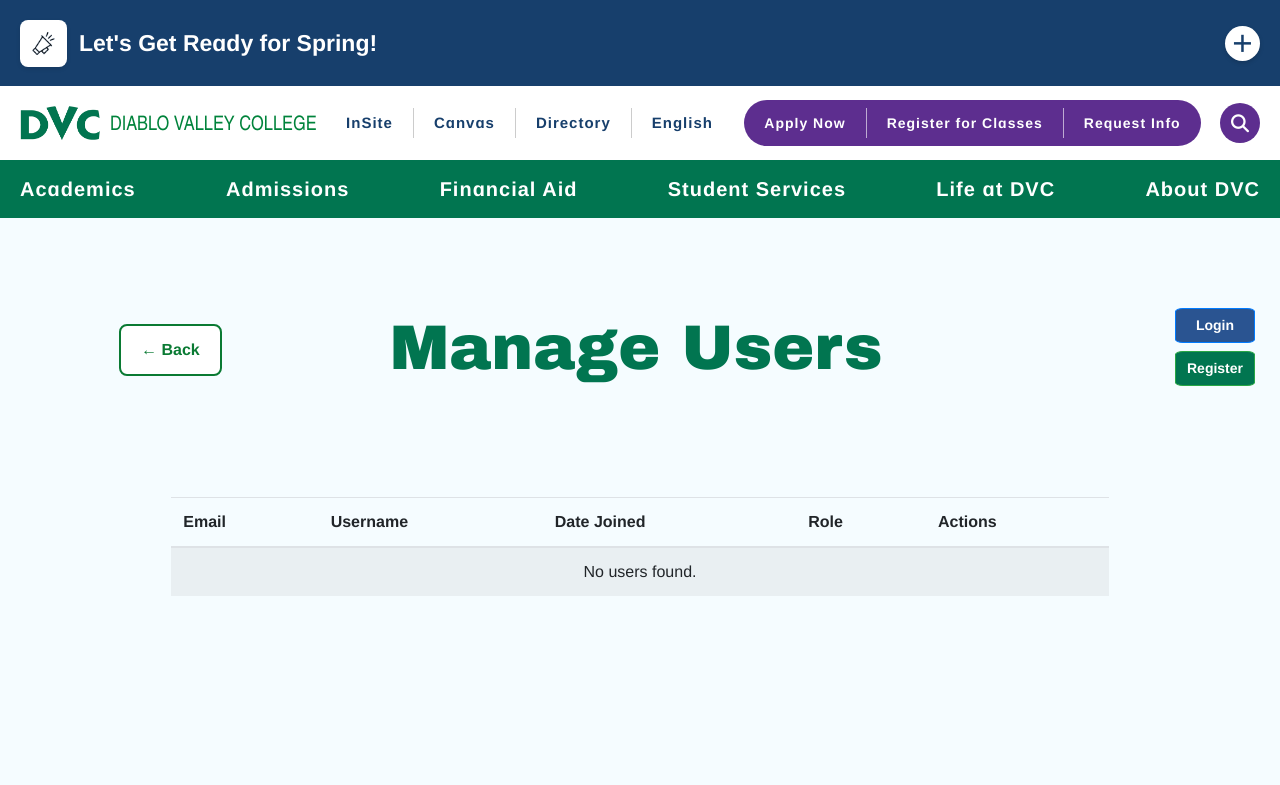
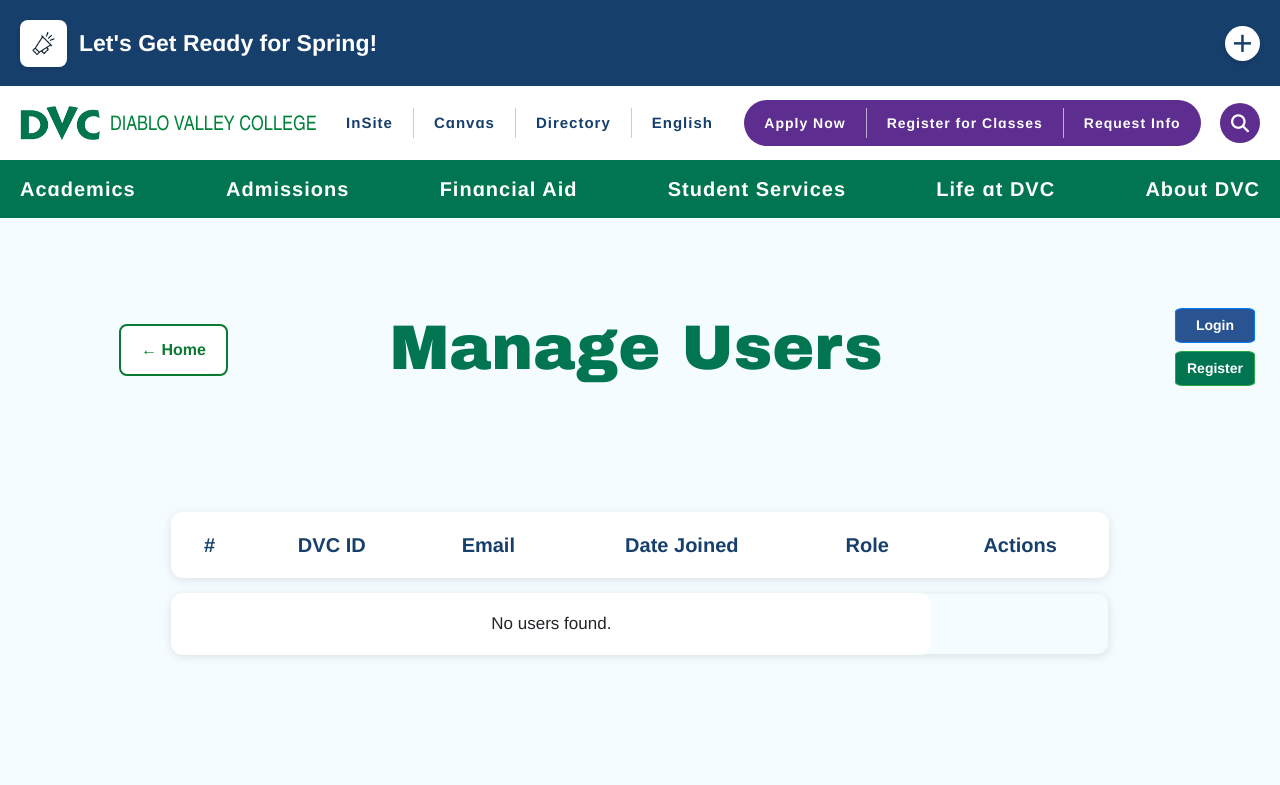
Before and after one commit to NoNameCoder2806/DVC-Events-Radar, a Django app: page /manage-users/ in a window 1280 px wide. Shown: the top 785 px of the page. Run offline with Django 5.2, Linux system fonts and the light colour scheme; some libraries are stand-ins or nearby versions.

Commit message:
Fixed the manage user page. But the modals don't have

```diff
--- a/myapp/templates/manage_users.html
+++ b/myapp/templates/manage_users.html
@@ -3,10 +3,16 @@
 
 {% block page_title %}
 <div class="page-header-title-wrapper">
-    <button type="button" class="user-back-btn" onclick="history.back()">← Back</button>
+    <button type="button" class="user-back-btn" id="backBtn">← Home</button>
 
     <span class="page-title">Manage Users</span>
 </div>
+
+<script>
+document.getElementById('backBtn').addEventListener('click', function() {
+    window.location.href = "{% url 'home' %}";
+});
+</script>
 {% endblock %}
 
 {% block content %}
@@ -26,13 +32,15 @@
 "></div>
 
 <div class="d-flex justify-content-center mt-5">
-    <div class="w-75">
+    <div class="w-75 user-table-wrapper">
+        <div class="white-box">
             <!-- Users table -->
             <table class="table table-striped">
                 <thead>
                     <tr>
+                        <th>#</th>
+                        <th>DVC ID</th>
                         <th>Email</th>
-                    <th>Username</th>
                         <th>Date Joined</th>
                         <th>Role</th>
                         <th>Actions</th>
@@ -41,7 +49,8 @@
                 <tbody>
                     {% for user in all_users %}
                     <tr id="user-row-{{ user.id }}">
-                    <td>{{ user.email }}</td>
+                        <td>{{ user.id }}</td>
+                        <td>{{ user.users.DVC_ID }}</td>
                         <td>{{ user.username }}</td>
                         <td>{{ user.date_joined|date:"Y-m-d H:i" }}</td>
                         <td class="role-text">{{ user.users.role }}</td>
@@ -49,7 +58,7 @@
                             <button class="btn btn-sm btn-primary change-role-btn"
                                 data-user-id="{{ user.id }}"
                                 data-current-role="{{ user.users.role }}">
-                            Change Role
+                                Edit Role
                             </button>
                             <button class="btn btn-sm btn-danger delete-user-btn"
                                 data-user-id="{{ user.id }}">
@@ -64,7 +73,7 @@
                     {% endfor %}
                 </tbody>
             </table>
-
+        </div>
     </div>
 </div>
 
@@ -74,7 +83,8 @@
     <div class="modal-content">
       <div class="modal-header bg-primary text-white">
         <h5 class="modal-title">Change User Role</h5>
-                <button type="button" class="btn-close" data-bs-dismiss="modal" aria-label="Close"></button>
+        <!-- Use btn-close-white for dark header -->
+        <button type="button" class="btn-close btn-close-white" data-bs-dismiss="modal" aria-label="Close"></button>
       </div>
       <div class="modal-body">
         <p>Change role for <span id="roleUserEmail"></span>:</p>
@@ -98,7 +108,7 @@
     <div class="modal-content">
       <div class="modal-header bg-danger text-white">
         <h5 class="modal-title">Delete User</h5>
-                <button type="button" class="btn-close" data-bs-dismiss="modal" aria-label="Close"></button>
+        <button type="button" class="btn-close btn-close-white" data-bs-dismiss="modal" aria-label="Close"></button>
       </div>
       <div class="modal-body">
         <p>Are you sure you want to delete user: <span id="deleteUserEmail"></span>?</p>
@@ -112,6 +122,10 @@
 </div>
 
 <style>
+body {
+    padding-bottom: 100px !important;
+}
+
 /* Title */
 .page-header-title-wrapper {
     position: relative;
@@ -150,6 +164,129 @@
     background-color: #0a7a33; /* fill green on hover */
     color: white;               /* text turns white */
     transform: translateY(-1px);
+}
+
+/* Remove all built-in table borders */
+.table {
+    border-collapse: separate !important;
+    border-spacing: 0 15px !important;   /* spacing between row boxes */
+}
+
+/* Header as ONE single floating box */
+.table thead {
+    display: table-header-group;
+}
+
+.table thead tr {
+    background: #ffffff;
+    box-shadow: 0 2px 10px rgba(0,0,0,0.10);
+    border-radius: 12px;
+}
+
+/* Remove column separators + unify the surface */
+.table thead th {
+    background: transparent !important;
+    border: none !important;
+    padding: 18px;
+    font-weight: 700;
+    color: #173F6C;
+    font-size: 20px;
+}
+
+/* Rounded corners on the entire header box */
+.table thead th:first-child {
+    border-top-left-radius: 12px;
+    border-bottom-left-radius: 12px;
+}
+
+.table thead th:last-child {
+    border-top-right-radius: 12px;
+    border-bottom-right-radius: 12px;
+}
+
+.table th,
+.table td {
+    text-align: center !important;
+    vertical-align: middle !important;
+}
+
+/* Row as floating card */
+.table tbody tr {
+    background: #ffffff !important;
+    box-shadow: 0 2px 10px rgba(0,0,0,0.10);
+    border-radius: 12px;
+}
+
+/* Make sure each cell has padding and no borders */
+.table tbody td {
+    font-size: 17px;
+    border: none !important;
+    padding: 18px;
+    vertical-align: middle;
+}
+
+/* Rounded corners on each row */
+.table tbody tr td:first-child {
+    border-top-left-radius: 12px;
+    border-bottom-left-radius: 12px;
+}
+
+.table tbody tr td:last-child {
+    border-top-right-radius: 12px;
+    border-bottom-right-radius: 12px;
+}
+
+/* Hover colors for alternating rows */
+/* Odd = dark green */
+.table tbody tr:nth-child(odd):hover {
+    background-color: #0A7A33 !important;
+    color: white !important;
+}
+
+/* Even = dark blue */
+.table tbody tr:nth-child(even):hover {
+    background-color: #173F6C !important;
+    color: white !important;
+}
+
+/* Buttons inside hovered rows stay readable */
+.table tbody tr:hover .change-role-btn,
+.table tbody tr:hover .delete-user-btn {
+    filter: brightness(1.2);
+}
+
+.table-striped {
+    border-top: none !important;
+}
+
+.change-role-btn {
+    min-width: 75px !important;
+    background-color: #017550 !important;
+    border-color: #017550 !important;
+    color: white !important;
+    font-weight: 600;
+    font-size: 15px;
+    border-radius: 6px;
+}
+
+.change-role-btn:hover {
+    background-color: #015d41 !important;  /* slightly darker for hover */
+    border-color: #015d41 !important;
+}
+
+.delete-user-btn {
+    min-width: 75px !important;
+    background-color: #DD1426 !important; /* red */
+    border-color: #DD1426 !important;
+    color: white !important;
+    font-weight: bold;
+    font-size: 15px;
+    border-radius: 6px;
+}
+
+.delete-user-btn:hover {
+    background-color: #B0101F !important; /* darker red */
+    border-color: #B0101F !important;
 }
 </style>
 
```
Also changed, not shown: myapp/templates/event_map.html (+8 -2 lines). Lines whose indentation alone changed are shown as unchanged.
